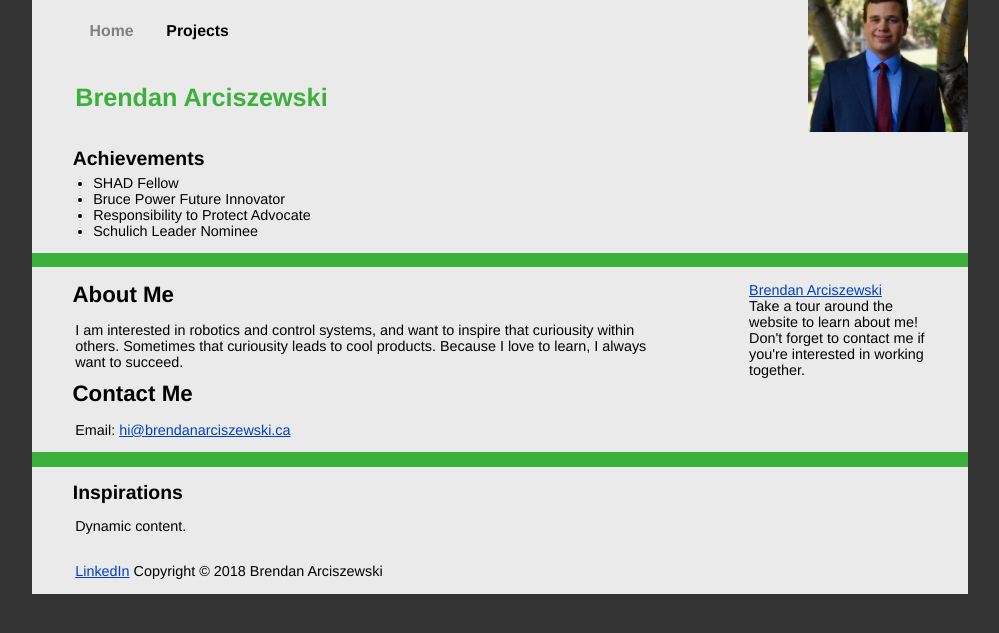
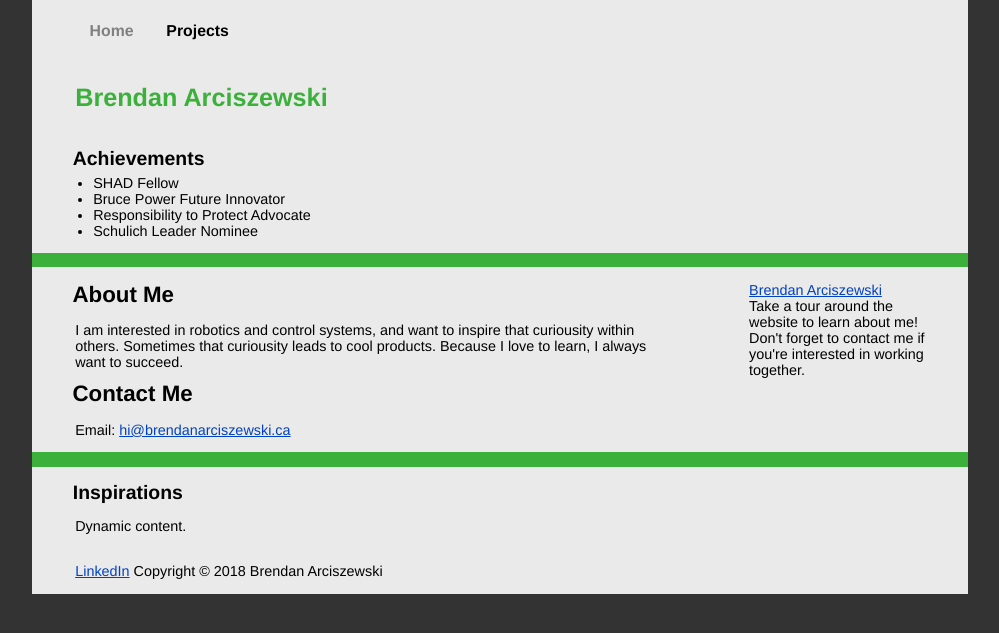
Before and after one commit to brendanarciszewski/brendanarciszewski.github.io, a Jekyll site: the page built from index.md, in a window 1280 px wide. Shown: the top 633 px of the page, without its empty margins (140-1139 px from the left). Built offline with Jekyll 4.4.1, drawn with Linux system fonts in a browser that asks for light colours; some web fonts are replaced; comment, search, counter and statistics services are not loaded.

Commit message:
remove dup. img

```diff
--- a/_layouts/BDA_static.html
+++ b/_layouts/BDA_static.html
@@ -3,7 +3,7 @@ layout: BDA_base
 ---
 <section role="banner" id="header">
   <header><h1>{{ page.title }}</h1></header>
-  <img src="/media/headshot-optim.jpg" id="headshot" alt="Brendan Arciszewski" />
+  <!--<img src="/media/headshot-optim.jpg" id="headshot" alt="Brendan Arciszewski" />-->
 </section>
 {% if page.before_con %}
 <div id="before-con">{% if page.before_con %}{% include {{ page.before_con }} %}{% endif %}</div>
```
